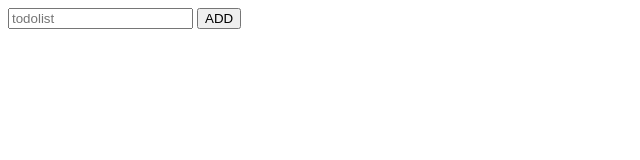
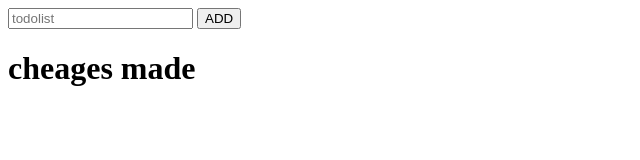
Before and after one commit to vishu4242/Todolist-, a plain HTML site: page todolist/index.html in a window 1280 px wide. Shown: the whole page, without its empty margins (0-640 px from the left). Drawn offline with Linux system fonts and the light colour scheme.

Commit message:
todolist

```diff
--- a/todolist/index.html
+++ b/todolist/index.html
@@ -9,6 +9,7 @@
             <button id="Addbtn" onclick="Add()">ADD</button>
         </div>
         <div id="Todo-container">
+            <h1>cheages made </h1>
 
 
             <script src="index.js"></script>
```
